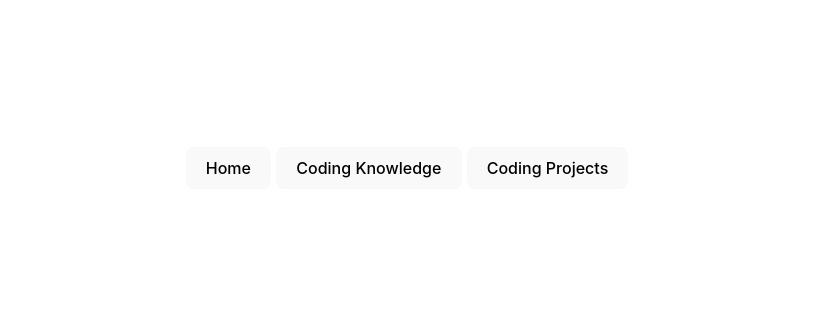
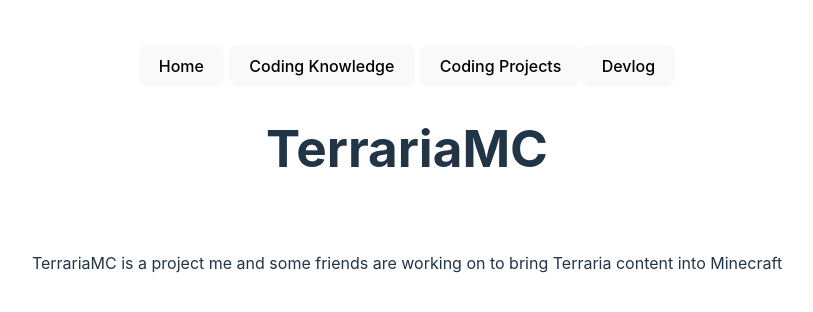
Before and after one commit to LimeGradient-LLC/ReactSite, a React (Vite) app: page /devlog in a window 1280 px wide. Shown: the part 232-544 px from the top of the page, without its empty margins (233-1046 px from the left). Built offline with nearby package versions, Linux system fonts and the light colour scheme.

Commit message:
FIX: fuck i broke it

```diff
--- a/src/App.tsx
+++ b/src/App.tsx
@@ -87,6 +87,9 @@
         <Link to="/projects">
           <button>Coding Projects</button>
         </Link>
+        <Link to="/devlog">
+          <button>Devlog</button>
+        </Link>
       </div>
     );
   }
--- a/src/mainfunc.tsx
+++ b/src/mainfunc.tsx
@@ -1,5 +1,6 @@
 import { Route, Routes } from "react-router-dom";
 import { FrontPage } from "./App";
+import Devlog from "./pages/devlog";
 import CodingKnowledge from "./pages/knowledge";
 import CodingProjects from "./pages/projects";
 
@@ -9,6 +10,7 @@
         <Route path='/' Component={FrontPage}></Route>
         <Route path='/coding' Component={CodingKnowledge}></Route>
         <Route path='/projects' Component={CodingProjects}></Route>
+        <Route path='devlog' Component={Devlog}></Route>
       </Routes>
     );
   }
--- /dev/null
+++ b/src/pages/devlog.tsx
@@ -0,0 +1,13 @@
+import React from "react";
+
+export default class Devlog extends React.Component {
+    render() {
+        return (
+            <div className="devlog">
+                <h1>TerrariaMC</h1>
+                <br />
+                <p>TerrariaMC is a project me and some friends are working on to bring Terraria content into Minecraft</p>
+            </div>
+        );
+    }
+}
```
